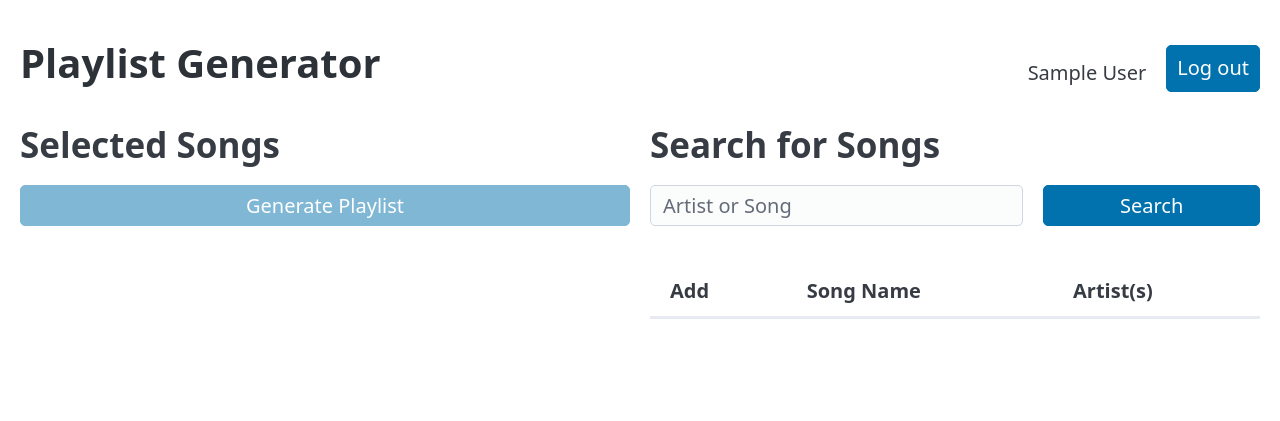
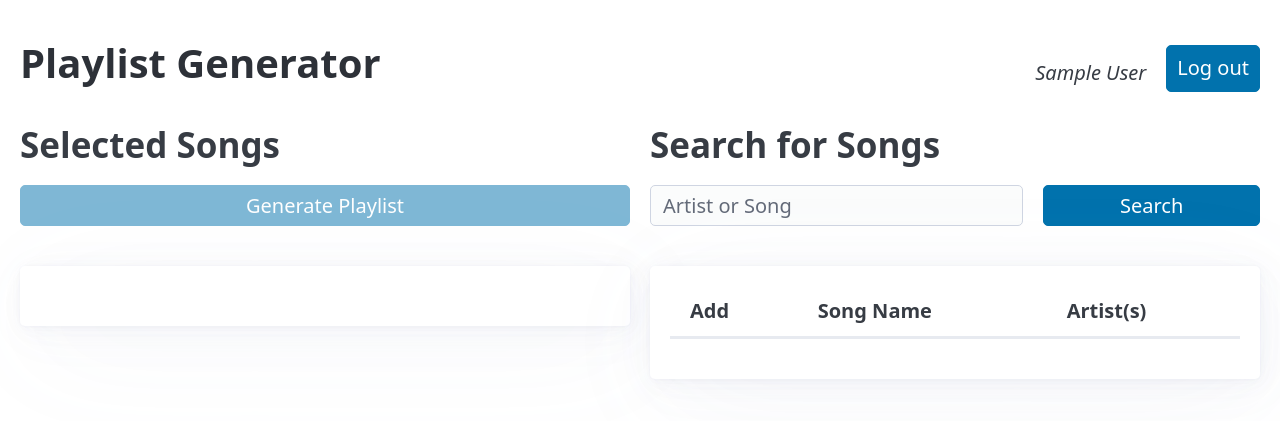
Before and after one commit to douglasryanadams/mixtapestudy, a Flask app: template mixtapestudy/templates/search.html.j2 in a window 1280 px wide. Shown: the top 421 px of the page. Run offline with Flask 3, Linux system fonts and the light colour scheme; the template is opened without the code that fills it, so the values that code supplies are empty; the visitor is signed in with stand-in values (Sample User, id 1); parts of the project's set-up code (start-up, migrations or seed data) failed here and were passed over.

Commit message:
Improves layout with cards

```diff
--- a/mixtapestudy/templates/base.html.j2
+++ b/mixtapestudy/templates/base.html.j2
@@ -26,8 +26,10 @@
                 </li>
             </ul>
             <ul>
-                <li id="display-name">{{ session["display_name"] }}</li>
-                <li><a id="logout-button" href="/logout" role="button">Log out</a></li>
+                {% if session['id'] %}
+                    <li id="display-name"><em>{{ session["display_name"] }}</em></li>
+                    <li><a id="logout-button" href="/logout" role="button">Log out</a></li>
+                {% endif %}
             </ul>
         </nav>
     </header>
--- a/mixtapestudy/templates/playlist.html.j2
+++ b/mixtapestudy/templates/playlist.html.j2
@@ -12,6 +12,7 @@
             </fieldset>
         </form>
         <h2>Playlist Preview</h2>
+        <article>
             <table id="playlist-preview">
                 <thead>
                 <tr>
@@ -28,5 +29,6 @@
                 {% endfor %}
                 </tbody>
             </table>
+        </article>
     </main>
 {% endblock %}
--- a/mixtapestudy/templates/search.html.j2
+++ b/mixtapestudy/templates/search.html.j2
@@ -1,6 +1,7 @@
 {% extends "base.html.j2" %}
 {% block body %}
-    <main class="grid">
+    <main>
+        <div class="grid">
             <div>
                 <h2>Selected Songs</h2>
                 <form action="/playlist/preview" method="POST">
@@ -13,13 +14,34 @@
                         </a>
                     {% endif %}
                 </form>
+            </div>
+            <div>
+                <h2>Search for Songs</h2>
+                <form action="/search">
+                    <fieldset class="grid search-grid">
+                        <div class="horizontal-input-left">
+                            <input name="search_term" placeholder="Artist or Song" {% if search_term %}
+                                   value="{{ search_term }}" {% endif %}/>
+                        </div>
+                        <div class="horizontal-input-right">
+                            <input type="submit" value="Search"/>
+                        </div>
+                    </fieldset>
+                </form>
+            </div>
+        </div>
+        <div class="grid">
+            <div>
+                <article>
                     <table id="selected-songs">
                         <tbody>
                         {% for song in selected_songs %}
                             <tr class="no-row-dividers fix-alignment">
                                 <td>{{ loop.index }}</td>
                                 {% if song.id %}
-                            <td>{{ song.name | truncate(36, True) }} ({{ song.artist | truncate(40, True) }})</td>
+                                    <td>
+                                        {{ song.name | truncate(36, True) }} ({{ song.artist | truncate(40, True) }})
+                                    </td>
                                     <td>
                                         <form action="/search/remove" method="POST">
                                             <input name="index" type="hidden" value="{{ loop.index }}"/>
@@ -37,20 +59,10 @@
                         {% endfor %}
                         </tbody>
                     </table>
+                </article>
             </div>
             <div>
-            <h2>Search for Songs</h2>
-            <form action="/search">
-                <fieldset class="grid search-grid">
-                    <div class="horizontal-input-left">
-                        <input name="search_term" placeholder="Artist or Song" {% if search_term %}
-                               value="{{ search_term }}" {% endif %}/>
-                    </div>
-                    <div class="horizontal-input-right">
-                        <input type="submit" value="Search"/>
-                    </div>
-                </fieldset>
-            </form>
+                <article>
                     <table id="search-results">
                         <thead>
                         <tr>
@@ -82,6 +94,8 @@
                         {% endfor %}
                         </tbody>
                     </table>
+                </article>
+            </div>
         </div>
     </main>
 {% endblock %}
```
Also changed, not shown: test/test_search.py (+2 -2 lines). Lines whose indentation alone changed are shown as unchanged.
